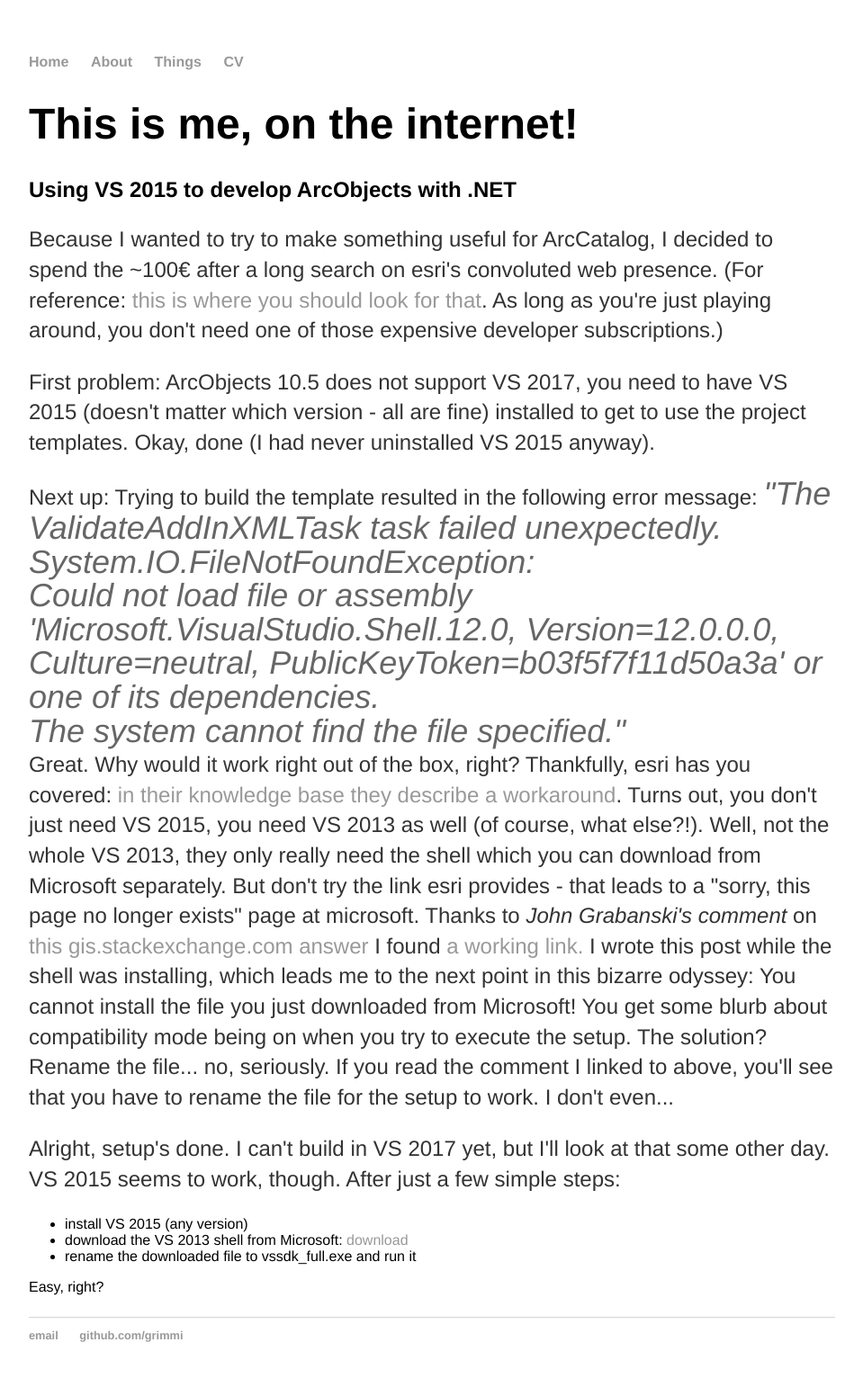
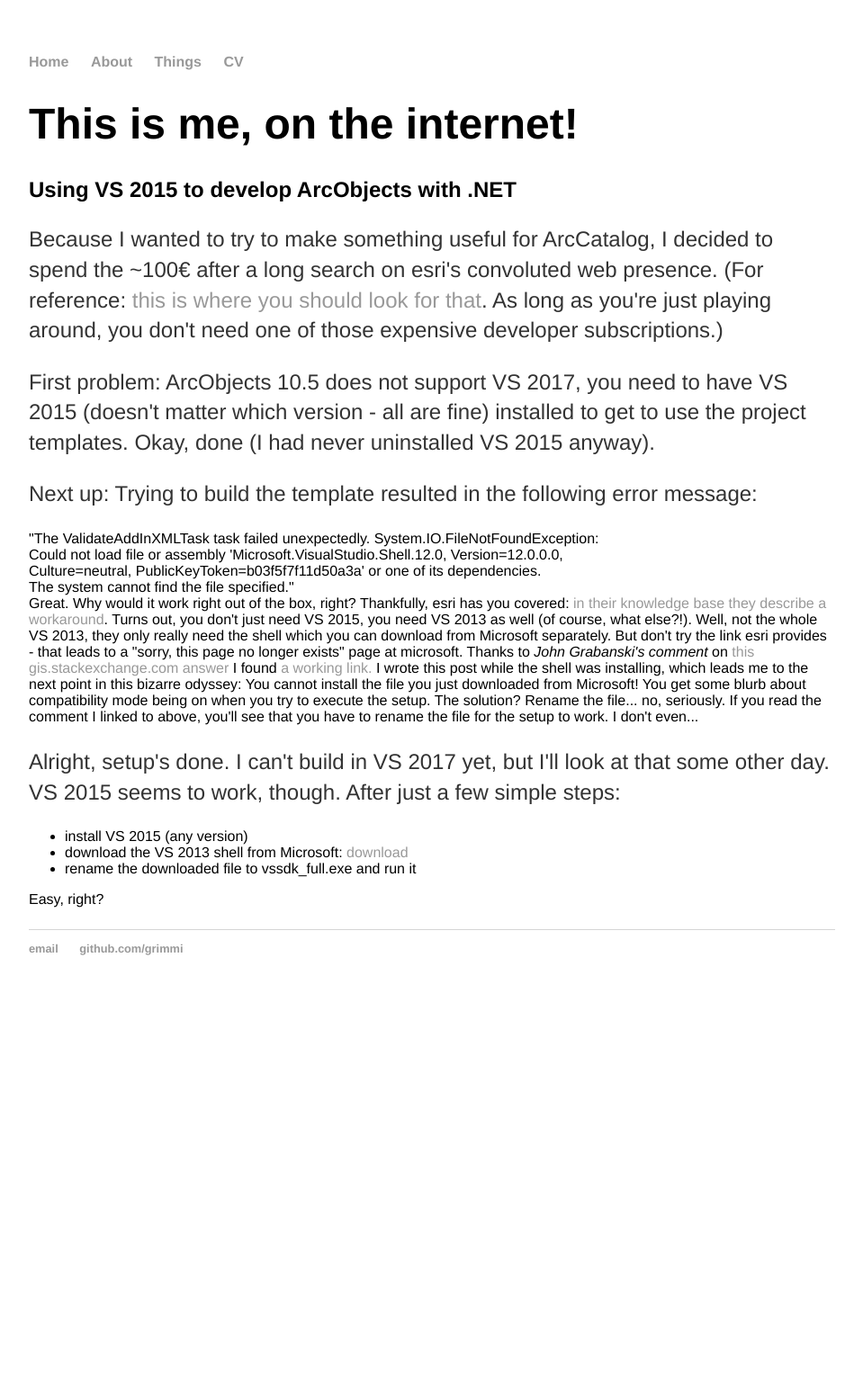
Before and after one commit to grimmi/grimmi.github.io, a Jekyll site: the page built from index.html, in a window 1280 px wide. Shown: the whole page at 90% size, without its empty margins (160-1119 px from the left). Built offline with Jekyll 4.4.1, drawn with Linux system fonts in a browser that asks for light colours; after the commit the page ends 1122 px from its top, so only the background shows below that.

Commit message:
changed <quote>...</quote> to <div class='quote'>...</div>

```diff
--- a/index.html
+++ b/index.html
@@ -19,12 +19,12 @@
     </p>
     <p>
         Next up: Trying to build the template resulted in the following error message:
-        <quote>
+        <div class="quote">
                 "The ValidateAddInXMLTask task failed unexpectedly. System.IO.FileNotFoundException: <br>
                 Could not load file or assembly 'Microsoft.VisualStudio.Shell.12.0, Version=12.0.0.0, <br>
                 Culture=neutral, PublicKeyToken=b03f5f7f11d50a3a' or one of its dependencies. <br>
                 The system cannot find the file specified."<br>
-        </quote>
+        </div>
         Great. Why would it work right out of the box, right? Thankfully, esri has you covered:
          <a href="https://support.esri.com/en/technical-article/000012659">in their knowledge base they describe a workaround</a>. Turns out, you don't just need
          VS 2015, you need VS 2013 as well (of course, what else?!). Well, not the whole VS 2013, they only really need the shell which you can download from
```
